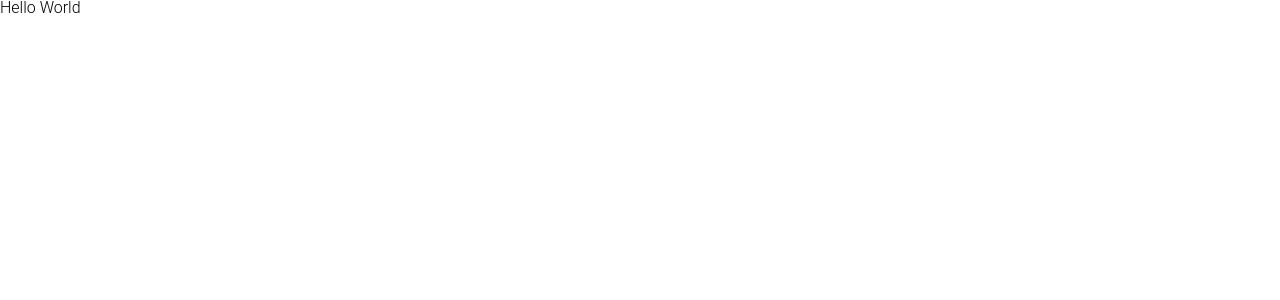
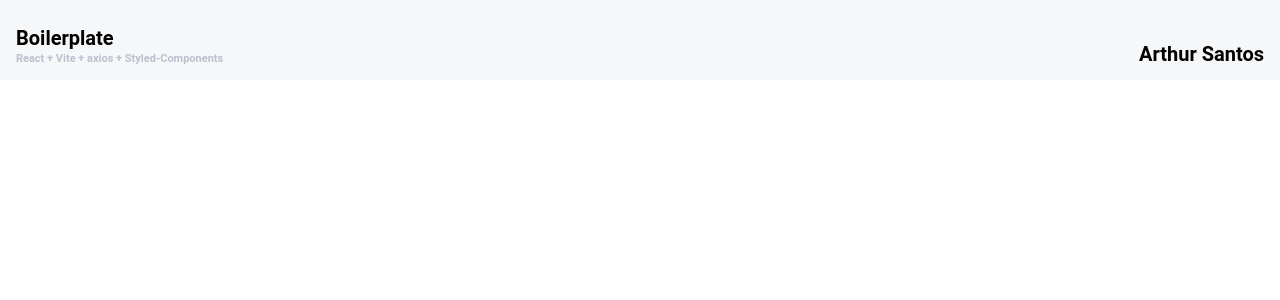
Before and after one commit to DevArthurSantos/boilerplate-vite-react, a React (Vite) app: page /home in a window 1280 px wide. Shown: the top 300 px of the page. Built offline with nearby package versions, Linux system fonts and the light colour scheme.

Commit message:
add: header and layout exemples

```diff
--- /dev/null
+++ b/src/foundations/components/patterns/Header/index.tsx
@@ -0,0 +1,17 @@
+import S from "./styled";
+
+function Header(): JSX.Element {
+  return (
+    <S.HeaderWrapper>
+      <S.TitleContainer>
+        <S.HeaderTitle>Boilerplate</S.HeaderTitle>
+        <S.HeaderSubTitle>React + Vite + axios + Styled-Components </S.HeaderSubTitle>
+      </S.TitleContainer>
+      <div>
+        <S.HeaderTitle>Arthur Santos</S.HeaderTitle>
+      </div>
+    </S.HeaderWrapper>
+  );
+}
+
+export default Header;
--- /dev/null
+++ b/src/foundations/components/patterns/Header/styled.ts
@@ -0,0 +1,34 @@
+import styled from "styled-components";
+
+const Styleds = {
+  HeaderWrapper: styled.header`
+    background-color: #F6F7F8;
+    color: #fff;
+    display: flex;
+    justify-content: space-between;
+    align-items: end;
+    height: 3rem;
+    padding: 1rem;
+  `,
+  TitleContainer: styled.div`
+    display: flex;
+    gap: .3rem;
+    flex-flow: column nowrap;
+  `,
+  HeaderTitle: styled.h1`
+    color: #020202;
+    font-size: 20px;
+    font-weight: bold;
+  `,
+  HeaderSubTitle: styled.h2`
+    color: #BAC1CD;
+    font-size: 11px;
+    font-weight: bold;
+  `,
+  HeaderIcon: styled.img`
+    font-size: 24px;
+    font-weight: bold;
+  `,
+};
+
+export default Styleds;
--- /dev/null
+++ b/src/foundations/layout/Home/index.tsx
@@ -0,0 +1,11 @@
+import Header from "@foundations/components/patterns/Header";
+
+function HomePageLayout(): JSX.Element {
+  return (
+    <>
+      <Header />
+    </>
+  );
+}
+
+export default HomePageLayout;
--- a/src/pages/home/index.tsx
+++ b/src/pages/home/index.tsx
@@ -1,5 +1,7 @@
+import HomePageLayout from "@foundations/layout/Home"
+
 function HomePage() {
-  return (<p>Hello World</p>)
+  return <HomePageLayout />
 }
 
 export default HomePage
```
